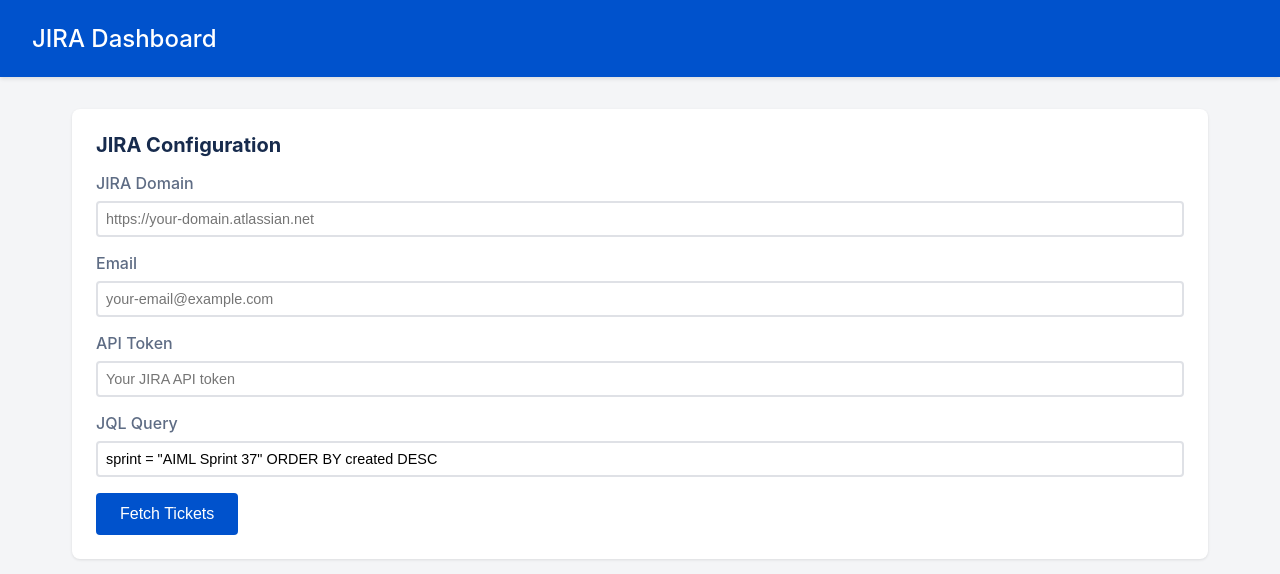
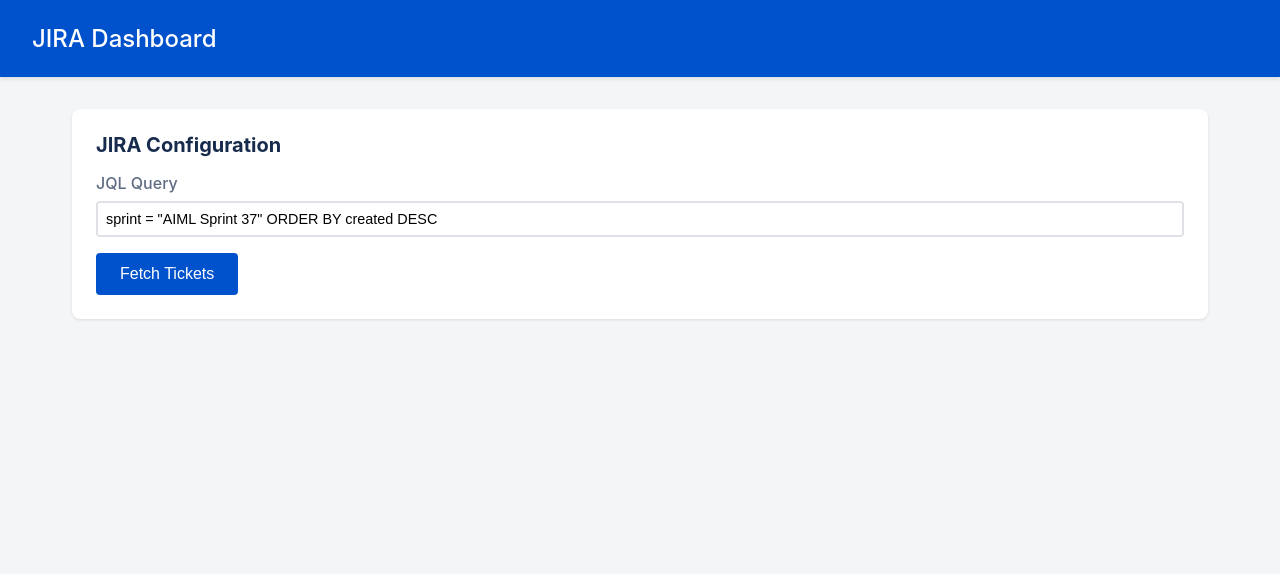
Before and after one commit to Saaimurugan/ProjectSchedule, a React (Vite) app: page / in a window 1280 px wide. Shown: the top 574 px of the page. Built offline with nearby package versions, Linux system fonts and the light colour scheme.

Commit message:
Refactor JiraConfig to simplify state management

```diff
--- a/src/components/JiraConfig.jsx
+++ b/src/components/JiraConfig.jsx
@@ -2,56 +2,17 @@
 import './JiraConfig.css';
 
 function JiraConfig({ onSubmit }) {
-  const [domain, setDomain] = useState('');
-  const [email, setEmail] = useState('');
-  const [apiToken, setApiToken] = useState('');
   const [jql, setJql] = useState('sprint = "AIML Sprint 37" ORDER BY created DESC');
 
   const handleSubmit = (e) => {
     e.preventDefault();
-    onSubmit({ domain, email, apiToken, jql });
+    onSubmit({ jql });
   };
 
   return (
     <div className="config-card">
       <h2>JIRA Configuration</h2>
       <form onSubmit={handleSubmit}>
-        <div className="form-group">
-          <label htmlFor="domain">JIRA Domain</label>
-          <input
-            id="domain"
-            type="text"
-            placeholder="https://your-domain.atlassian.net"
-            value={domain}
-            onChange={(e) => setDomain(e.target.value)}
-            required
-          />
-        </div>
-
-        <div className="form-group">
-          <label htmlFor="email">Email</label>
-          <input
-            id="email"
-            type="email"
-            placeholder="your-email@example.com"
-            value={email}
-            onChange={(e) => setEmail(e.target.value)}
-            required
-          />
-        </div>
-
-        <div className="form-group">
-          <label htmlFor="apiToken">API Token</label>
-          <input
-            id="apiToken"
-            type="password"
-            placeholder="Your JIRA API token"
-            value={apiToken}
-            onChange={(e) => setApiToken(e.target.value)}
-            required
-          />
-        </div>
-
         <div className="form-group">
           <label htmlFor="jql">JQL Query</label>
           <input
```
